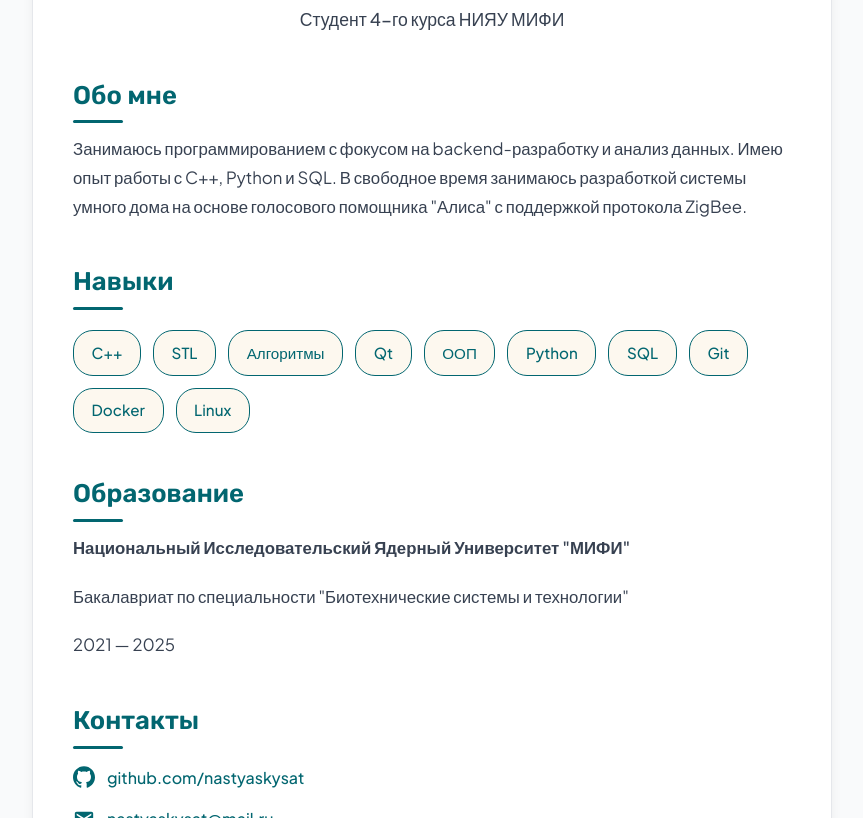
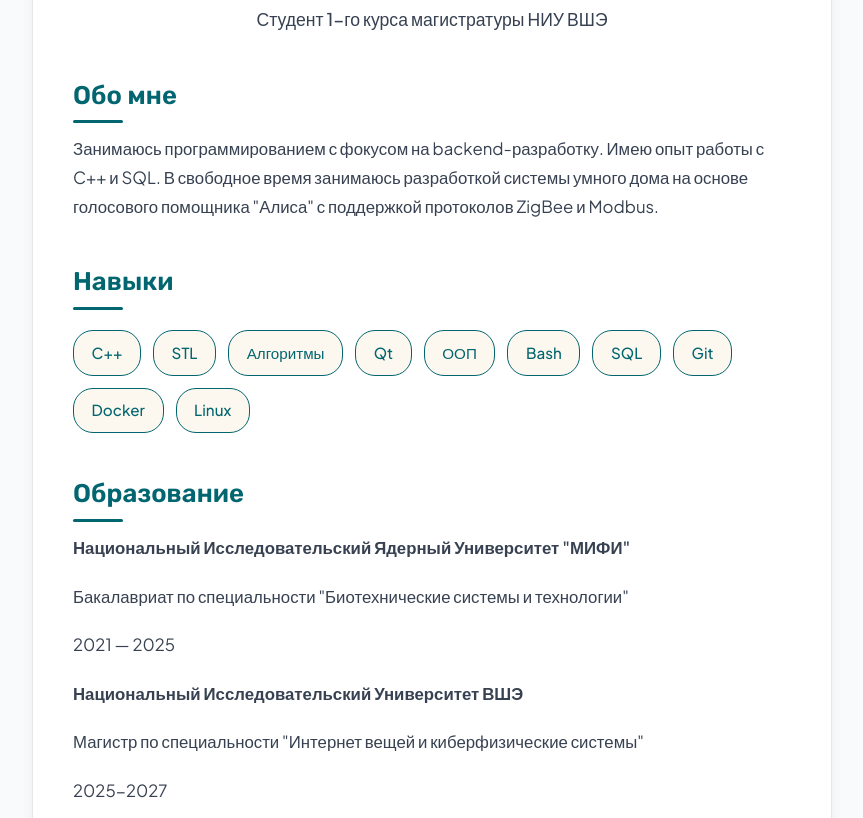
Before and after one commit to nastyaskysat/nastyaskysat, a plain HTML site: page index.html in a window 1280 px wide. Shown: the part 134-952 px from the top of the page, without its empty margins (208-1071 px from the left). Drawn offline with Linux system fonts and the light colour scheme.

Commit message:
Update index.html

```diff
--- a/index.html
+++ b/index.html
@@ -177,15 +177,15 @@
     <div class="container">
         <header>
             <h1>Анастасия Сатина</h1>
-            <p class="subtitle">Студент 4-го курса НИЯУ МИФИ</p>
+            <p class="subtitle">Студент 1-го курса магистратуры НИУ ВШЭ</p>
         </header>
 
         <section>
             <h2>Обо мне</h2>
             <p>
-                Занимаюсь программированием с фокусом на backend-разработку и анализ данных.
-                Имею опыт работы с C++, Python и SQL. В свободное время занимаюсь разработкой системы умного дома на
-                основе голосового помощника "Алиса" с поддержкой протокола ZigBee.
+                Занимаюсь программированием с фокусом на backend-разработку.
+                Имею опыт работы с C++ и SQL. В свободное время занимаюсь разработкой системы умного дома на
+                основе голосового помощника "Алиса" с поддержкой протоколов ZigBee и Modbus.
             </p>
         </section>
 
@@ -197,7 +197,7 @@
                 <span class="skill">Алгоритмы</span>
                 <span class="skill">Qt</span>
                 <span class="skill">ООП</span>
-                <span class="skill">Python</span>
+                <span class="skill">Bash</span>
                 <span class="skill">SQL</span>
                 <span class="skill">Git</span>
                 <span class="skill">Docker</span>
@@ -210,6 +210,9 @@
             <p><strong>Национальный Исследовательский Ядерный Университет "МИФИ"</strong></p>
             <p>Бакалавриат по специальности "Биотехнические системы и технологии"</p>
             <p>2021 — 2025</p>
+            <p><strong>Национальный Исследовательский Университет ВШЭ</strong></p>
+            <p>Магистр по специальности "Интернет вещей и киберфизические системы"</p>
+            <p>2025-2027</p>
         </section>
 
         <section>
```
